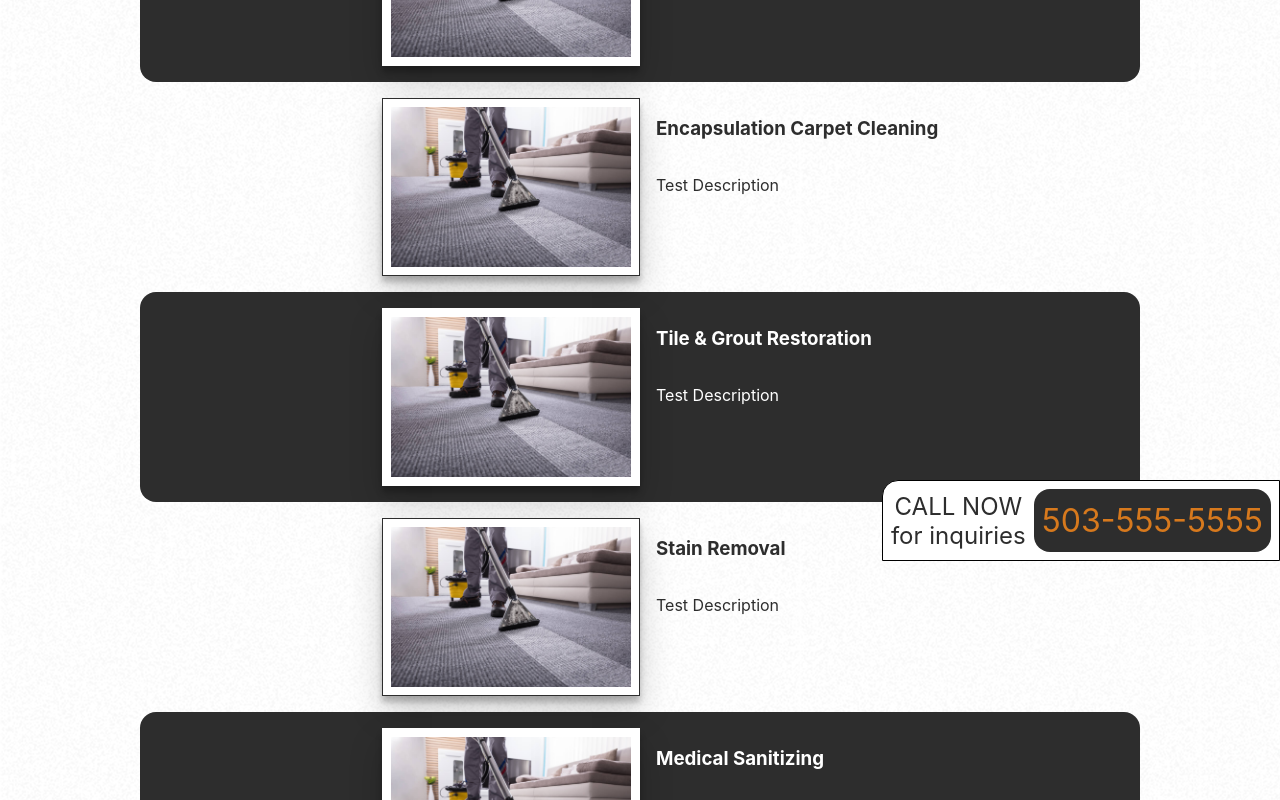
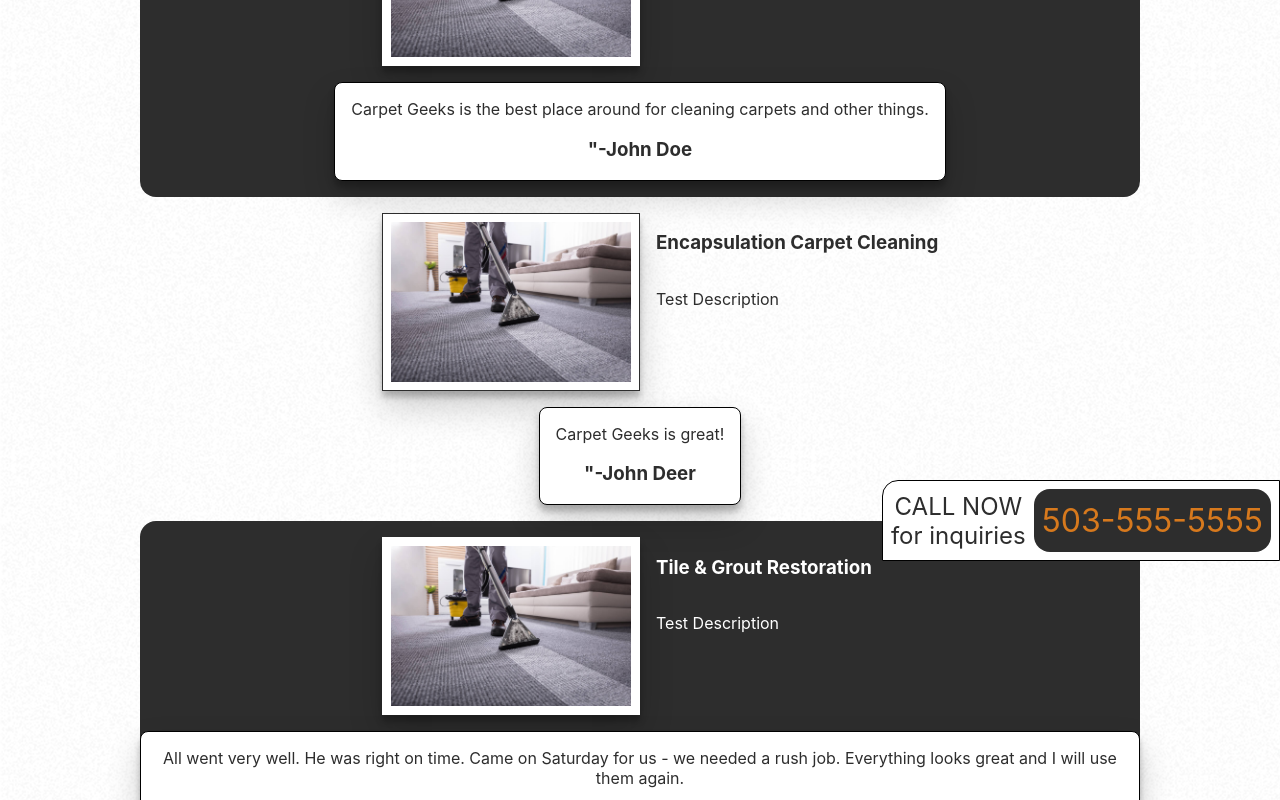
Before and after one commit to aneuhold/carpet-geeks, a Next.js app: page / in a window 1280 px wide. Shown: the part 320-1120 px from the top of the page. Built offline with nearby package versions, Linux system fonts and the light colour scheme.

Commit message:
Add some testimonial content

```diff
--- a/components/ServiceRow.tsx
+++ b/components/ServiceRow.tsx
@@ -46,7 +46,8 @@ export default class ServiceRow extends React.Component<ServiceRowProps> {
         </div>
         {this.props.testimonialID !== "noID" &&
           <div className="serviceRow__testimonial">
-            <p>Test paragraph {testimonials[this.props.testimonialID].content}</p>
+            <p>{testimonials[this.props.testimonialID].content}</p>
+            <h3><span className="serviceRow_testimonialQuotes">"</span>-{testimonials[this.props.testimonialID].userName}</h3>
           </div>
         }
 
--- a/layouts/AppLayout.tsx
+++ b/layouts/AppLayout.tsx
@@ -101,6 +101,20 @@ const Layout: FunctionComponent<LayoutProps> = ({children}) => (
         flex-direction:column;
         align-items: flex-start;
         margin: 0 1rem;
+      }
+      .serviceRow__testimonial {
+        display: inline-block;
+        border-radius: .5rem;
+        background-color: var(--primary-color-white);
+        color: var(--primary-color-black);
+        width: auto;
+        margin-top: 1rem;
+        padding: 0px 1rem;
+        border: 1px solid black;
+        box-shadow: 0 1rem 2rem rgba(0,0,0,0.19), 0 6px 6px rgba(0,0,0,0.23);
+      }
+      .serviceRow__testimonialQuotes {
+        font-size: 5rem;
       }
 
       /* Large Desktops */
--- a/pages/index.tsx
+++ b/pages/index.tsx
@@ -56,16 +56,19 @@ class App extends React.Component<AppProps, AppState> {
             serviceTitle="Truck Mount Carpet Steam Cleaning"
             serviceDescription="Test Description"
             whiteOnBlack={true}
+            testimonialID="exampleTestimonialID"
           />
           <ServiceRow
             serviceTitle="Encapsulation Carpet Cleaning"
             serviceDescription="Test Description"
             whiteOnBlack={false}
+            testimonialID="exampleTestimonialID2"
           />
           <ServiceRow
             serviceTitle="Tile & Grout Restoration"
             serviceDescription="Test Description"
             whiteOnBlack={true}
+            testimonialID="KGG_dcaO3jejKfXYCKD5jQ"
           />
           <ServiceRow
             serviceTitle="Stain Removal"
--- a/public/testimonials.json
+++ b/public/testimonials.json
@@ -1,10 +1,14 @@
 {
   "exampleTestimonialID": {
-    "userName": "test name",
-    "content": "This is a review!"
+    "userName": "John Doe",
+    "content": "Carpet Geeks is the best place around for cleaning carpets and other things."
   },
   "exampleTestimonialID2": {
-    "userName": "test name 2",
-    "content": "This is a review 2!"
+    "userName": "John Deer",
+    "content": "Carpet Geeks is great!"
+  },
+  "KGG_dcaO3jejKfXYCKD5jQ": {
+    "userName": "Kerry P.",
+    "content": "All went very well.  He was right on time.  Came on Saturday for us - we needed a rush job.  Everything looks great and I will use them again."
   }
 }
```
